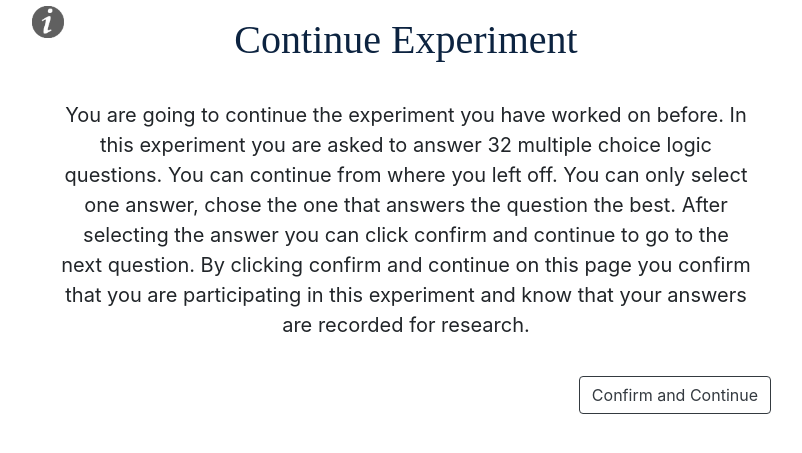
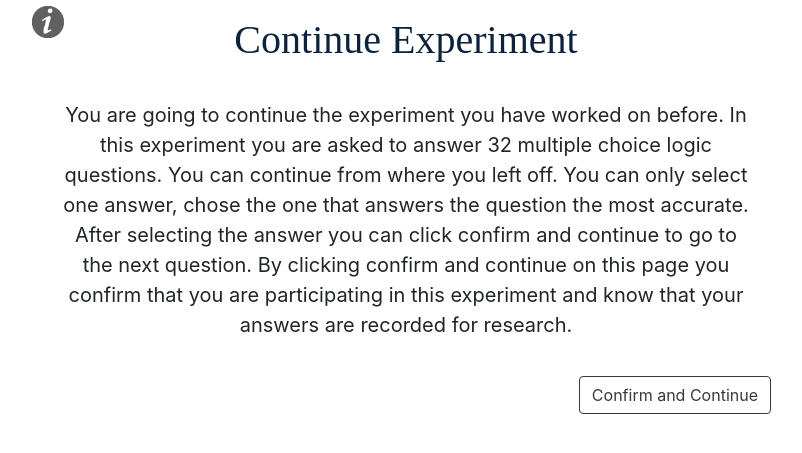
Before and after one commit to LucieKuiper/Thesis, a Flask app: page /ai/continue in a window 1280 px wide. Shown: the part 16-469 px from the top of the page, without its empty margins (44-846 px from the left). Run offline with Flask 2, Linux system fonts and the light colour scheme; the visitor is signed in with stand-in values (Sample User, id 1); some libraries are stand-ins or nearby versions.

Commit message:
small change in formulation

```diff
--- a/application/templates/continue.html
+++ b/application/templates/continue.html
@@ -6,7 +6,7 @@
 <h1 style="text-align:center">Continue Experiment</h1>
 <p style="text-align:center; font-size:20px; padding: 1em;" > You are going to continue the experiment you have worked on before.
     In this experiment you are asked to answer 32 multiple choice logic questions. You can continue from where you left off.
-    You can only select one answer, chose the one that answers the question the best.
+    You can only select one answer, chose the one that answers the question the most accurate.
     After selecting the answer you can click confirm and continue to go to the next question.
     By clicking confirm and continue on this page you confirm that you are participating in this experiment and know that your answers are recorded for research. </p>
 <form method="POST" action="">
--- a/application/templates/introduction.html
+++ b/application/templates/introduction.html
@@ -6,7 +6,7 @@
 <h1 style="text-align:center">Introduction Experiment</h1>
 <p style="text-align:center; font-size:20px; padding: 1em;" > Welcome to this experiment.
     In this experiment you will be asked to answer 32 multiple choice logic questions.
-    You can only select one answer, chose the one that answers the question the best.
+    You can only select one answer, chose the one that answers the question the most accurate.
     After selecting the answer you can click confirm and continue to go to the next question.
     By clicking confirm and continue on this page you confirm that you are participating in this experiment and know that your answers are recorded for research. </p>
 <form method="POST" action="">
--- a/application/templates/layout.html
+++ b/application/templates/layout.html
@@ -52,7 +52,7 @@
                 </div>
                 <p class="modal-body">Welcome to this experiment.
                     In this experiment you are asked to answer 32 multiple choice logic questions.
-                    Chose the option that answers the question the best.
+                    Chose the option that answers the question the most accurate.
 
                 </p>
             </div>
```
